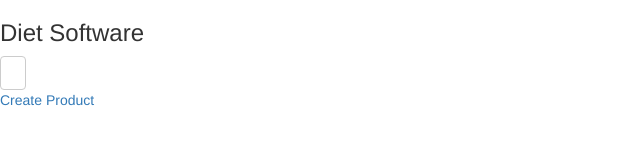
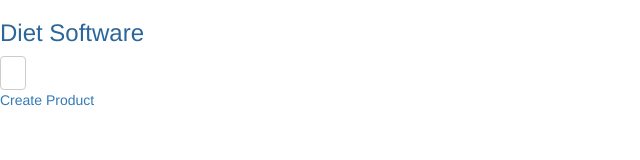
Before and after one commit to acabra85/diet_software, a plain HTML site: page src/index.html in a window 1280 px wide. Shown: the whole page, without its empty margins (0-640 px from the left). Drawn offline with Linux system fonts and the light colour scheme.

Commit message:
providing color for page title

```diff
--- a/src/index.html
+++ b/src/index.html
@@ -8,7 +8,7 @@
 		<link rel="stylesheet" href="css/bootstrap.min.css">
 	</head>
 	<body>
-		<h3>Diet Software</h3>
+		<h3><p style="color: #2b669a">Diet Software</p></h3>
 		<input type="button" class="btn btn-default" onclick="alert('Hello')" />
 		<p><a href="product/product.html">Create Product</a></p>
 	</body>
```
Also changed, not shown: src/product/product.html (indentation only).
